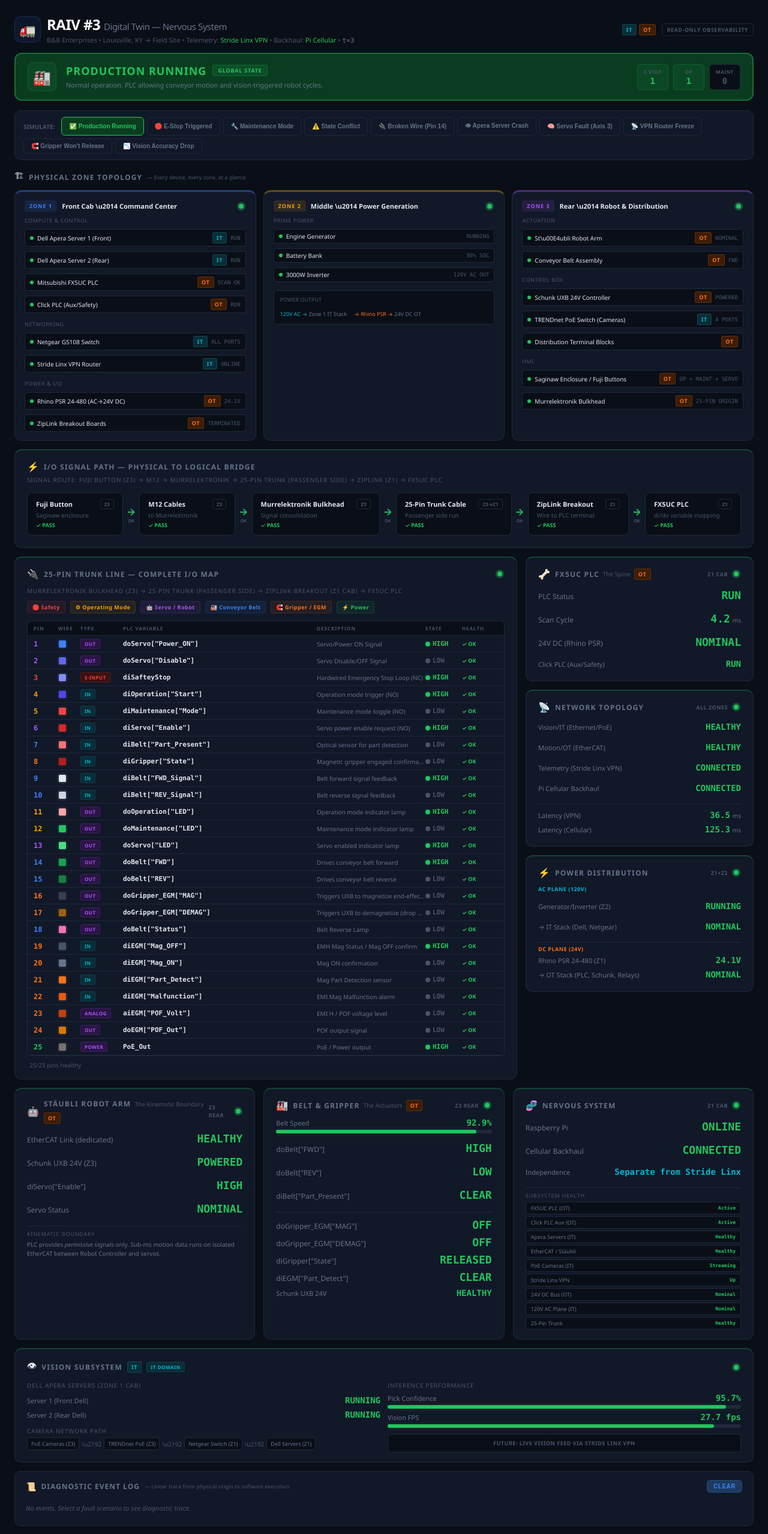
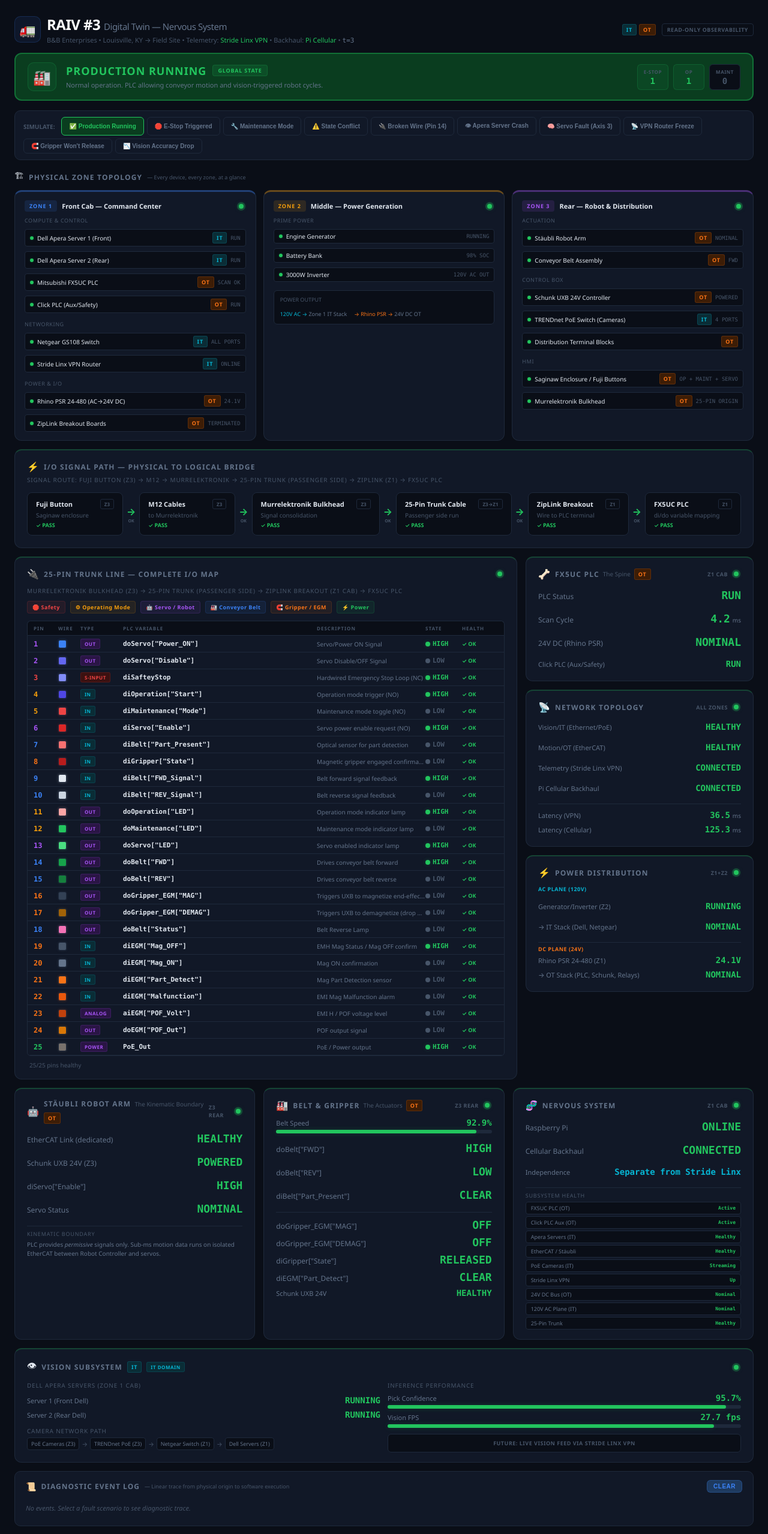
Before and after one commit to andrewaws26/edge-dashboard-poc, a React (Vite) app: page / in a window 1280 px wide. Shown: the top 2558 px of the page at 60% size. Built offline with nearby package versions, Linux system fonts and the light colour scheme.

Commit message:
Replace remaining Unicode escapes in DiagnosisPanel, VisionStatus, ZoneTopology
https://claude.ai/code/session_017gLNrF7wUw81kqyw8n2bpf

```diff
--- a/src/components/DiagnosisPanel.jsx
+++ b/src/components/DiagnosisPanel.jsx
@@ -25,7 +25,7 @@ export const DiagnosisPanel = ({ diagnosis, operatorAction, remoteFix, traceStep
                   border: `1px solid ${s.status === "fault" ? C.red + "30" : s.status === "ok" ? C.green + "20" : C.border}`,
                 }}>
                   <span style={{ fontSize: 10, width: 16, textAlign: "center" }}>
-                    {s.status === "fault" ? "\u2717" : s.status === "ok" ? "\u2713" : "\u2014"}
+                    {s.status === "fault" ? "✗" : s.status === "ok" ? "✓" : "—"}
                   </span>
                   <span style={{ color: s.status === "fault" ? C.red : s.status === "ok" ? C.green : C.dim }}>{s.label}</span>
                   {s.detail && (
--- a/src/components/VisionStatus.jsx
+++ b/src/components/VisionStatus.jsx
@@ -43,7 +43,7 @@ export const VisionStatus = ({ status, serverStatus, confidence, fps }) => {
                     border: `1px solid ${isDown && i === 3 ? C.red + "40" : C.border}`,
                     color: isDown && i === 3 ? C.red : C.dim,
                   }}>{step}</span>
-                  {i < arr.length - 1 && <span style={{ color: C.muted, fontSize: 10 }}>\u2192</span>}
+                  {i < arr.length - 1 && <span style={{ color: C.muted, fontSize: 10 }}>→</span>}
                 </span>
               ))}
             </div>
--- a/src/components/ZoneTopology.jsx
+++ b/src/components/ZoneTopology.jsx
@@ -46,7 +46,7 @@ export const ZoneTopology = ({ scenario }) => {
 
   return (
     <div style={{ display: "flex", gap: 12, flexWrap: "wrap" }}>
-      <ZoneBox zone="ZONE 1" title="Front Cab \u2014 Command Center" color={C.accent} status={isAperaCrash || isRouterFreeze ? "error" : "ok"}>
+      <ZoneBox zone="ZONE 1" title="Front Cab — Command Center" color={C.accent} status={isAperaCrash || isRouterFreeze ? "error" : "ok"}>
         <div style={{ fontSize: 9, color: C.muted, textTransform: "uppercase", letterSpacing: 0.6 }}>Compute & Control</div>
         <Device name="Dell Apera Server 1 (Front)" domain={IT} status={isAperaCrash ? "error" : "ok"} detail={isAperaCrash ? "NOT RESPONDING" : "RUN"} />
         <Device name="Dell Apera Server 2 (Rear)" domain={IT} status="ok" detail="RUN" />
@@ -60,7 +60,7 @@ export const ZoneTopology = ({ scenario }) => {
         <Device name="ZipLink Breakout Boards" domain={OT} status="ok" detail="TERMINATED" />
       </ZoneBox>
 
-      <ZoneBox zone="ZONE 2" title="Middle \u2014 Power Generation" color={C.amber} status="ok">
+      <ZoneBox zone="ZONE 2" title="Middle — Power Generation" color={C.amber} status="ok">
         <div style={{ fontSize: 9, color: C.muted, textTransform: "uppercase", letterSpacing: 0.6 }}>Prime Power</div>
         <Device name="Engine Generator" status="ok" detail="RUNNING" />
         <Device name="Battery Bank" status="ok" detail="98% SOC" />
@@ -83,9 +83,9 @@ export const ZoneTopology = ({ scenario }) => {
         </div>
       </ZoneBox>
 
-      <ZoneBox zone="ZONE 3" title="Rear \u2014 Robot & Distribution" color={C.purple} status={isServoFault ? "error" : "ok"}>
+      <ZoneBox zone="ZONE 3" title="Rear — Robot & Distribution" color={C.purple} status={isServoFault ? "error" : "ok"}>
         <div style={{ fontSize: 9, color: C.muted, textTransform: "uppercase", letterSpacing: 0.6 }}>Actuation</div>
-        <Device name="St\u00E4ubli Robot Arm" domain={OT} status={isServoFault ? "error" : "ok"} detail={isServoFault ? "AXIS 3 FAULT" : "NOMINAL"} />
+        <Device name="Stäubli Robot Arm" domain={OT} status={isServoFault ? "error" : "ok"} detail={isServoFault ? "AXIS 3 FAULT" : "NOMINAL"} />
         <Device name="Conveyor Belt Assembly" domain={OT} status="ok" detail="FWD" />
         <div style={{ fontSize: 9, color: C.muted, textTransform: "uppercase", letterSpacing: 0.6, marginTop: 4 }}>Control Box</div>
         <Device name="Schunk UXB 24V Controller" domain={OT} status="ok" detail="POWERED" />
```
